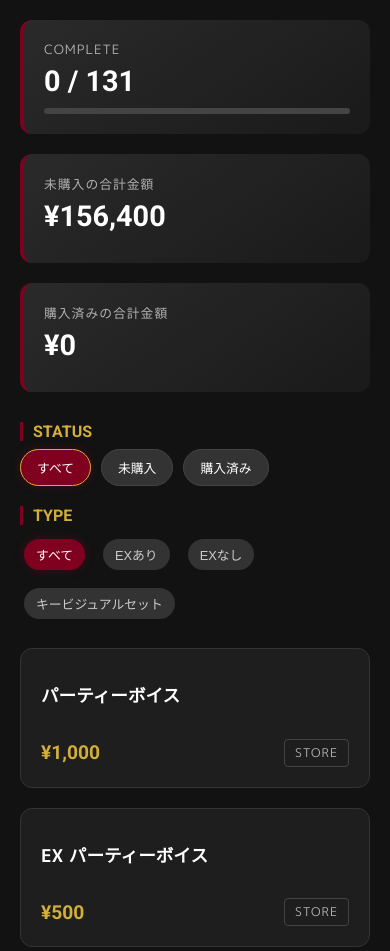
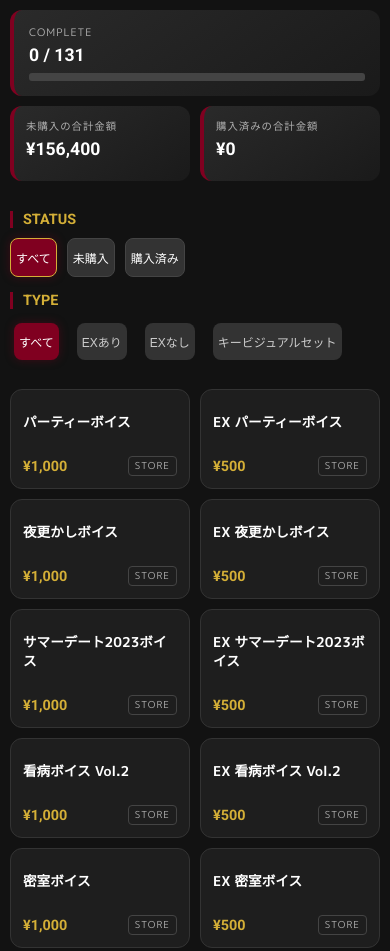
Before and after one commit to fujifujico/voice-manager, a plain HTML site: page index.html in a window 390 px wide. Shown: the top 951 px of the page. Drawn offline with Linux system fonts and the light colour scheme.

Commit message:
Add files via upload

```diff
--- a/index.html
+++ b/index.html
@@ -9,13 +9,15 @@
   <body>
     <div class="dashboard">
       <div class="stats-container">
-        <div class="stat-card">
+        <div class="stat-card main-stat">
           <div class="stat-label">COMPLETE</div>
           <div id="progress-text" class="stat-value">0 / 0</div>
           <div class="progress-bar-bg">
             <div id="progress-bar" class="progress-bar-fill"></div>
           </div>
         </div>
+
+        <div class="stats-sub-row">
           <div class="stat-card">
             <div class="stat-label">未購入の合計金額</div>
             <div id="remaining-budget" class="stat-value">¥0</div>
@@ -23,6 +25,7 @@
           <div class="stat-card">
             <div class="stat-label">購入済みの合計金額</div>
             <div id="purchased-total" class="stat-value">¥0</div>
+          </div>
         </div>
       </div>
     </div>
--- a/script.js
+++ b/script.js
@@ -925,7 +925,13 @@ const voiceData = [
   },
 ];
 
+// --- 修正箇所1: 冒頭の読み込み処理 ---
 let purchasedIds = JSON.parse(localStorage.getItem("sherlin_purchased")) || [];
+// 重複を削除し、かつ現在の voiceData に存在するIDだけに絞り込んで初期化
+purchasedIds = [...new Set(purchasedIds)].filter((id) =>
+  voiceData.some((item) => item.id === id),
+);
+localStorage.setItem("sherlin_purchased", JSON.stringify(purchasedIds));
 
 function render() {
   const grid = document.getElementById("voice-grid");
@@ -935,32 +941,26 @@ function render() {
 
   grid.innerHTML = "";
 
-  // 1. まず「どのタイトルにEXが存在するか」をリストアップする
   const titlesWithEX = voiceData
     .filter((item) => item.title.includes("EX"))
     .map((item) => item.title.replace("EX ", "").trim());
 
   const filteredData = voiceData.filter((item) => {
-    // 【判定1】購入状況
     const matchesPurchase =
       purchaseFilter === "all" ||
       (purchaseFilter === "purchased" && purchasedIds.includes(item.id)) ||
       (purchaseFilter === "unpurchased" && !purchasedIds.includes(item.id));
 
-    // 【判定2】ボイス種別
     let matchesType = true;
     const isKV = item.title.includes("キービジュアルセット");
     const isEX = item.title.includes("EX");
-    // 本編ボイス（EXではない）だが、EX版が存在するものか判定
     const hasEXVersion = titlesWithEX.some((exTitle) =>
       item.title.includes(exTitle),
     );
 
     if (typeFilter === "ex-on") {
-      // EXそのもの、またはEX版が存在する本編を表示
       matchesType = isEX || (hasEXVersion && !isKV);
     } else if (typeFilter === "ex-off") {
-      // EX版が存在しない本編のみを表示（EXそのものは除外）
       matchesType = !isEX && !hasEXVersion && !isKV;
     } else if (typeFilter === "kv") {
       matchesType = isKV;
@@ -971,7 +971,6 @@ function render() {
     return matchesPurchase && matchesType;
   });
 
-  // --- カード生成処理 ---
   filteredData.forEach((item) => {
     const isPurchased = purchasedIds.includes(item.id);
     const pidMatch = item.url.match(/pid=([^&]+)/);
@@ -1006,19 +1005,29 @@ function togglePurchase(id) {
   } else {
     purchasedIds.push(id);
   }
+  // 保存時にも念のため重複排除
+  purchasedIds = [...new Set(purchasedIds)];
   localStorage.setItem("sherlin_purchased", JSON.stringify(purchasedIds));
   render();
 }
 
+// --- 修正箇所2: updateStats 関数 ---
 function updateStats() {
   const total = voiceData.length;
-  const count = purchasedIds.length;
+
+  // 現在のリストに存在するボイスのIDだけを正確に抽出
+  const validPurchasedIds = purchasedIds.filter((id) =>
+    voiceData.some((item) => item.id === id),
+  );
+
+  const count = validPurchasedIds.length;
+
   const remaining = voiceData
-    .filter((item) => !purchasedIds.includes(item.id))
+    .filter((item) => !validPurchasedIds.includes(item.id))
     .reduce((sum, item) => sum + item.price, 0);
 
   const purchasedTotal = voiceData
-    .filter((item) => purchasedIds.includes(item.id))
+    .filter((item) => validPurchasedIds.includes(item.id))
     .reduce((sum, item) => sum + item.price, 0);
 
   document.getElementById("progress-text").innerText = `${count} / ${total}`;
@@ -1030,7 +1039,6 @@ function updateStats() {
     `¥${purchasedTotal.toLocaleString()}`;
 }
 
-// 既存の購入状況ボタン用
 document.querySelectorAll(".filter-btn").forEach((btn) => {
   btn.addEventListener("click", (e) => {
     document
@@ -1041,7 +1049,6 @@ document.querySelectorAll(".filter-btn").forEach((btn) => {
   });
 });
 
-// 新規：ボイス種別ボタン用
 document.querySelectorAll(".type-btn").forEach((btn) => {
   btn.addEventListener("click", (e) => {
     document
--- a/style.css
+++ b/style.css
@@ -24,8 +24,11 @@ body {
 
 .stats-container {
   display: flex;
-  gap: 20px;
-  flex-wrap: wrap;
+  flex-direction: column;
+  gap: 15px;
+  width: 100%;
+  max-width: 1200px; /* 広がりすぎ防止 */
+  margin: 0 auto 30px;
 }
 
 .stat-card {
@@ -33,8 +36,18 @@ body {
   padding: 20px;
   border-radius: 12px;
   border-left: 4px solid var(--burgundy);
-  min-width: 200px;
-  flex: 1;
+  /* 高さを固定せず、中身に合わせる */
+  height: auto;
+  display: flex;
+  flex-direction: column;
+  justify-content: center;
+}
+
+/* 金額カードを包む行 */
+.stats-sub-row {
+  display: flex;
+  gap: 15px;
+  width: 100%;
 }
 
 .stat-label {
@@ -254,3 +267,112 @@ body {
   color: var(--text-gray);
   font-weight: normal;
 }
+
+/* --- スマホ向けのレスポンシブ設定 --- */
+@media (max-width: 600px) {
+  body {
+    padding: 10px;
+  }
+
+  /* --- 統計エリアの調整 --- */
+  .stats-container {
+    display: flex;
+    flex-direction: column;
+    gap: 10px;
+    width: 100%;
+  }
+
+  /* 1段目：COMPLETEカード（横幅いっぱい） */
+  .stat-card.main-stat {
+    flex: 0 0 100%;
+    padding: 15px;
+    min-height: auto;
+    min-height: 55px;
+  }
+
+  .main-stat .stat-value {
+    font-size: 1.1rem;
+    margin-bottom: 8px;
+  }
+
+  /* 2段目：金額カード2枚を包む行（横並び） */
+  .stats-sub-row {
+    display: flex;
+    gap: 10px;
+    width: 100%;
+  }
+
+  .stats-sub-row .stat-card {
+    flex: 1;
+    min-width: 0;
+    padding: 12px;
+  }
+
+  .stat-value {
+    font-size: 1.1rem;
+  }
+
+  .stat-label {
+    font-size: 0.65rem;
+  }
+
+  .progress-bar-bg {
+    height: 8px;
+  }
+
+  /* --- フィルターボタンの調整 --- */
+  .filter-group-container {
+    margin-bottom: 15px;
+  }
+
+  .filter-label {
+    font-size: 0.9rem;
+    margin-bottom: 10px;
+  }
+
+  /* ボタンを均等に広げる設定 */
+  .filter-btn,
+  .type-btn {
+    padding: 10px 5px;
+    font-size: 0.75rem;
+    border-radius: 8px;
+    text-align: center;
+    white-space: nowrap;
+  }
+
+  /* --- グリッド（ボイスカード）の調整 --- */
+  .grid {
+    grid-template-columns: repeat(2, 1fr);
+    gap: 10px;
+  }
+
+  .card {
+    padding: 12px;
+    min-height: 70px;
+  }
+
+  .voice-title {
+    font-size: 0.85rem;
+    margin: 10px 0;
+    display: -webkit-box;
+    -webkit-line-clamp: 3;
+    -webkit-box-orient: vertical;
+    overflow: hidden;
+  }
+
+  .price-tag {
+    font-size: 0.9rem;
+  }
+
+  .store-link {
+    padding: 2px 6px;
+    font-size: 0.6rem;
+  }
+
+  .card.purchased::before {
+    font-size: 0.5rem;
+    padding: 1px 4px;
+    top: 5px;
+    right: 5px;
+  }
+}
```
Lines whose indentation alone changed are shown as unchanged.
